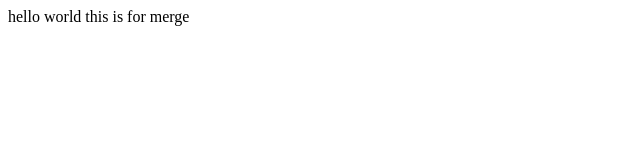
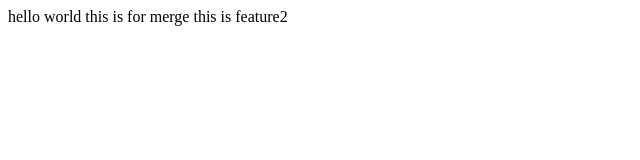
Before and after one commit to awanarbaz786/devops, a plain HTML site: page index.html in a window 1280 px wide. Shown: the whole page, without its empty margins (0-640 px from the left). Drawn offline with Linux system fonts and the light colour scheme.

Commit message:
add 3rd branch

```diff
--- a/index.html
+++ b/index.html
@@ -1,2 +1,3 @@
 <html>hello world</html>
 <html> this is for merge</html>
+<html>this is feature2</html>
```
